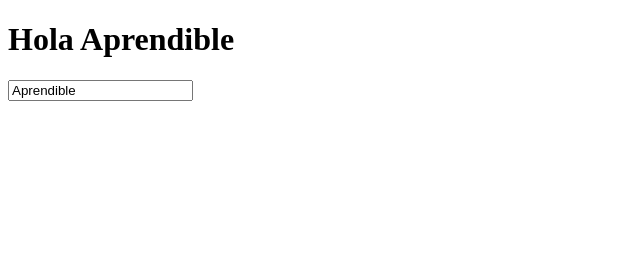
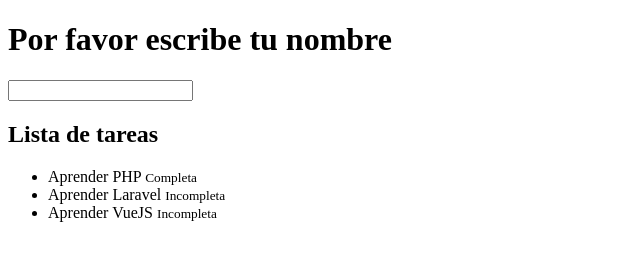
Before and after one commit to rodr7go/aprendible-vue-desde-cero, a plain HTML site: page index.html in a window 1280 px wide. Shown: the whole page, without its empty margins (0-640 px from the left). Drawn offline with nearby package versions, Linux system fonts and the light colour scheme.

Commit message:
02 - Condicionales y loops

```diff
--- a/index.html
+++ b/index.html
@@ -6,8 +6,18 @@
 </head>
 <body>
 	<div id="app">
-		<h1>Hola {{ message }}</h1>
+		<h1 v-if="message.length > 2">Hola <span v-text="message"></span></h1>
+		<h1 v-else>Por favor escribe tu nombre</h1>
 		<input type="text" v-model="message">
+
+		<h2>Lista de tareas</h2>
+		<ul>
+			<li v-for="tarea in tareas">
+				<span v-text="tarea.title"></span>
+				<small v-if="tarea.completed"> Completa</small>
+				<small v-else> Incompleta</small>
+			</li>
+		</ul>
 	</div>
 
 	<script src="https://unpkg.com/vue"></script>
@@ -15,7 +25,12 @@
 		var app = new Vue({
 			el: '#app',
 			data: {
-				message: "Aprendible"
+				message: "",
+				tareas: [
+					{title: "Aprender PHP", completed: true},
+					{title: "Aprender Laravel", completed: false},
+					{title: "Aprender VueJS", completed: false}
+				]
 			}
 		});
 	</script>
```
